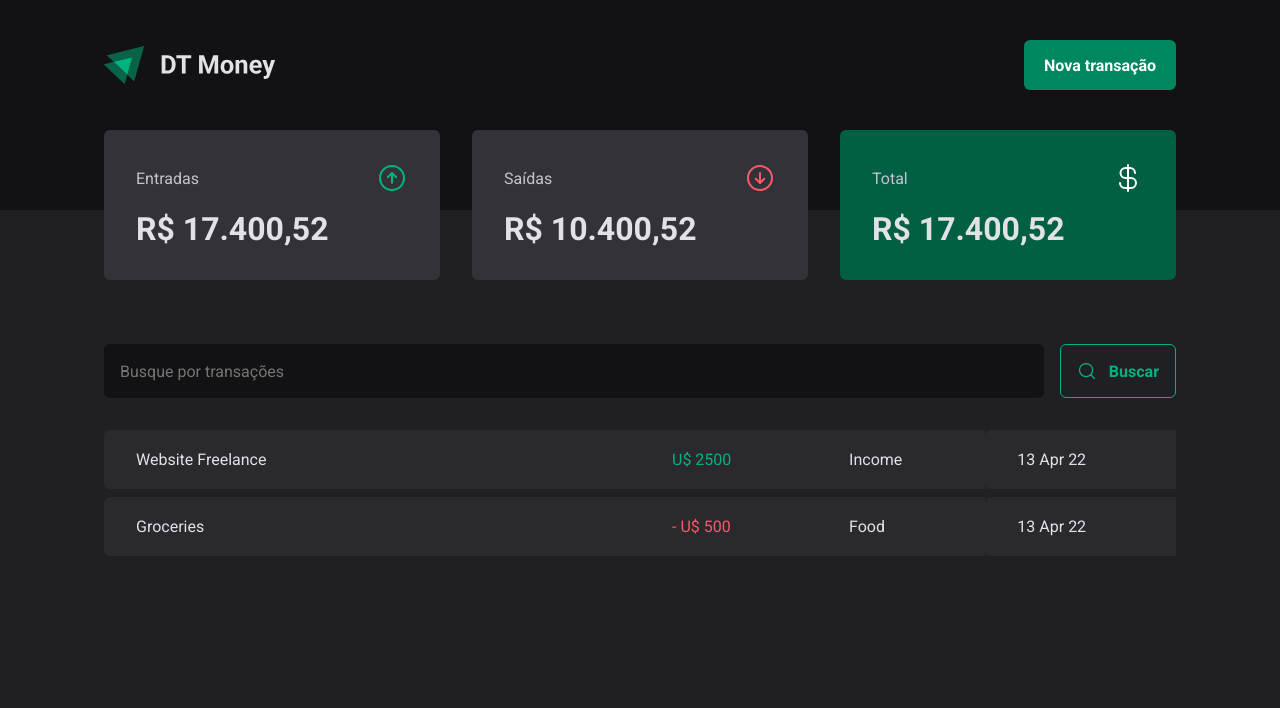
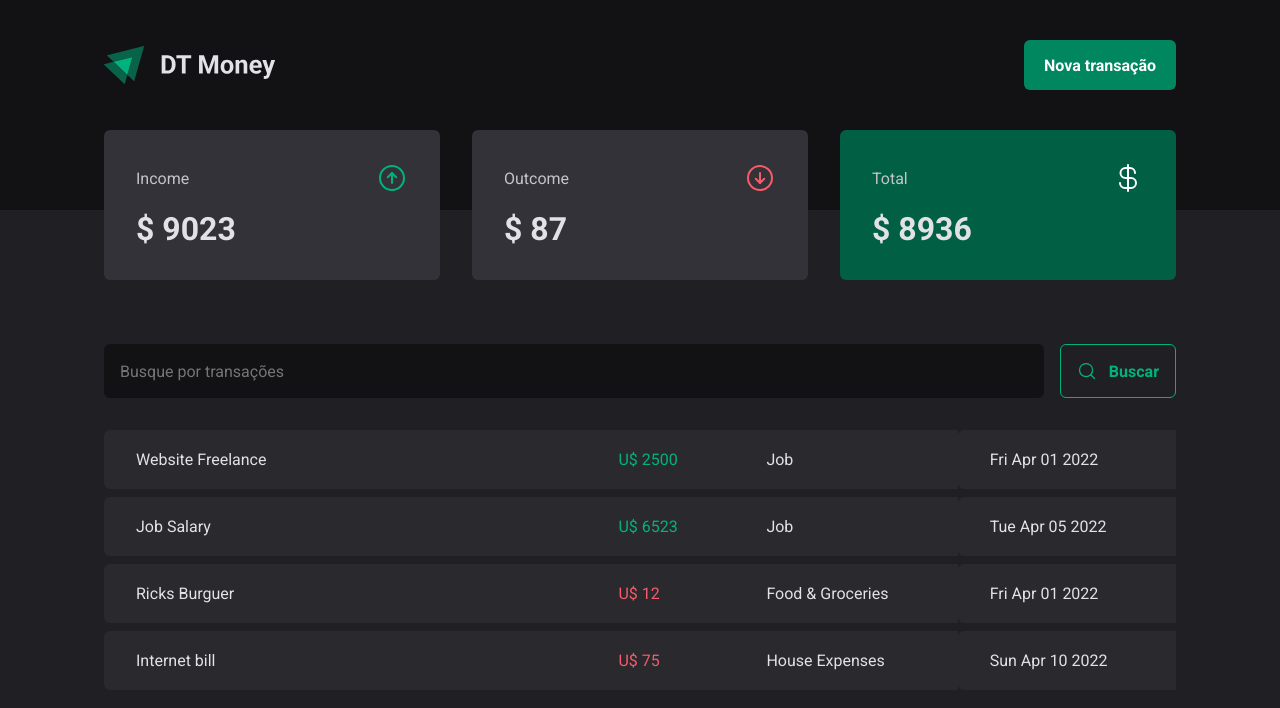
Before and after one commit to davidrock/dt-money, a React (Vite) app: page / in a window 1280 px wide. Shown: the top 708 px of the page. Built offline with nearby package versions, Linux system fonts and the light colour scheme; data requests are answered from the project's data file.

Commit message:
create TransactionContext and use it in Summary and Transactions

```diff
--- a/package.json
+++ b/package.json
@@ -5,6 +5,7 @@
   "type": "module",
   "scripts": {
     "dev": "vite",
+    "dev:server": "npx json-server server.json --no-cors -w -d 750",
     "build": "tsc && vite build",
     "lint": "eslint src --ext ts,tsx --report-unused-disable-directives --max-warnings 0",
     "preview": "vite preview"
@@ -26,6 +27,7 @@
     "eslint": "^8.38.0",
     "eslint-plugin-react-hooks": "^4.6.0",
     "eslint-plugin-react-refresh": "^0.3.4",
+    "json-server": "^0.17.3",
     "styled-components": "^5.3.10",
     "typescript": "^5.0.2",
     "vite": "^4.3.0"
--- /dev/null
+++ b/server.json
@@ -0,0 +1,36 @@
+{
+  "transactions": [
+    {
+      "id": 1,
+      "description": "Website Freelance",
+      "type": "income",
+      "category": "Job",
+      "price": 2500,
+      "createdAt": "2022-04-01T19:00:00.505Z"
+    },
+    {
+      "id": 1,
+      "description": "Job Salary",
+      "type": "income",
+      "category": "Job",
+      "price": 6523,
+      "createdAt": "2022-04-05T09:00:00.505Z"
+    },
+    {
+      "id": 1,
+      "description": "Ricks Burguer",
+      "type": "outcome",
+      "category": "Food & Groceries",
+      "price": 12,
+      "createdAt": "2022-04-01T18:00:00.505Z"
+    },
+    {
+      "id": 1,
+      "description": "Internet bill",
+      "type": "outcome",
+      "category": "House Expenses",
+      "price": 75,
+      "createdAt": "2022-04-10T18:00:00.505Z"
+    }
+  ]
+}
--- a/src/components/Summary/index.tsx
+++ b/src/components/Summary/index.tsx
@@ -1,23 +1,45 @@
 import { ArrowCircleDown, ArrowCircleUp, CurrencyDollar } from "phosphor-react";
 import { SummaryCard, SummaryContainer } from "./styles";
+import { TransactionsContext } from "../../contexts/TransactionsContext";
+import { useContext } from "react";
 
 export function Summary() {
+  const { transactions } = useContext(TransactionsContext);
+
+  const summary = transactions.reduce(
+    (acc, transaction) => {
+      if (transaction.type === "income") {
+        acc.income += transaction.price;
+        acc.total += transaction.price;
+      } else {
+        acc.outcome += transaction.price;
+        acc.total -= transaction.price;
+      }
+      return acc;
+    },
+    {
+      income: 0,
+      outcome: 0,
+      total: 0,
+    }
+  );
+
   return (
     <SummaryContainer>
       <SummaryCard>
         <header>
-          <span>Entradas</span>
+          <span>Income</span>
           <ArrowCircleUp size={32} color="#00b37e" />
         </header>
-        <strong>R$ 17.400,52</strong>
+        <strong>$ {summary.income}</strong>
       </SummaryCard>
 
       <SummaryCard>
         <header>
-          <span>Saídas</span>
+          <span>Outcome</span>
           <ArrowCircleDown size={32} color="#f75a68" />
         </header>
-        <strong>R$ 10.400,52</strong>
+        <strong>$ {summary.outcome}</strong>
       </SummaryCard>
 
       <SummaryCard variant="green">
@@ -25,7 +47,7 @@ export function Summary() {
           <span>Total</span>
           <CurrencyDollar size={32} color="#fff" />
         </header>
-        <strong>R$ 17.400,52</strong>
+        <strong>$ {summary.total}</strong>
       </SummaryCard>
     </SummaryContainer>
   );
--- /dev/null
+++ b/src/contexts/TransactionsContext.tsx
@@ -0,0 +1,38 @@
+import { ReactNode, createContext, useEffect, useState } from "react";
+
+interface TransactionContextType {
+  transactions: Transaction[];
+}
+
+interface Transaction {
+  id: number;
+  description: string;
+  type: "income" | "outcome";
+  price: number;
+  category: string;
+  createdAt: string;
+}
+
+export const TransactionsContext = createContext<TransactionContextType>(
+  {} as TransactionContextType
+);
+
+interface TransactionsProviderProps {
+  children: ReactNode;
+}
+
+export function TransactionsProvider({ children }: TransactionsProviderProps) {
+  const [transactions, setTransactions] = useState<Transaction[]>([]);
+
+  useEffect(() => {
+    fetch("http://localhost:3000/transactions")
+      .then((res) => res.json())
+      .then((data) => setTransactions(data));
+  }, []);
+
+  return (
+    <TransactionsContext.Provider value={{ transactions }}>
+      {children}
+    </TransactionsContext.Provider>
+  );
+}
--- a/src/pages/Transactions/index.tsx
+++ b/src/pages/Transactions/index.tsx
@@ -1,3 +1,4 @@
+import { useContext } from "react";
 import { Header } from "../../components/Header";
 import { Summary } from "../../components/Summary";
 import { SearchForm } from "./components/SearchForm";
@@ -6,8 +7,11 @@ import {
   TransacationsContainer,
   TransactionsTable,
 } from "./styles";
+import { TransactionsContext } from "../../contexts/TransactionsContext";
 
 export function Transactions() {
+  const { transactions } = useContext(TransactionsContext);
+
   return (
     <>
       <Header />
@@ -17,22 +21,20 @@ export function Transactions() {
         <SearchForm />
         <TransactionsTable>
           <tbody>
-            <tr>
-              <td width="50%">Website Freelance</td>
-              <td>
-                <PriceHighlight variant="income">U$ 2500</PriceHighlight>
-              </td>
-              <td>Income</td>
-              <td>13 Apr 22</td>
-            </tr>
-            <tr>
-              <td>Groceries</td>
-              <td>
-                <PriceHighlight variant="outcome">- U$ 500</PriceHighlight>
-              </td>
-              <td>Food</td>
-              <td>13 Apr 22</td>
-            </tr>
+            {transactions.map((t) => {
+              return (
+                <tr key={t.id}>
+                  <td width="45%">{t.description}</td>
+                  <td>
+                    <PriceHighlight variant={t.type}>
+                      U$ {t.price}
+                    </PriceHighlight>
+                  </td>
+                  <td>{t.category}</td>
+                  <td>{new Date(t.createdAt).toDateString()}</td>
+                </tr>
+              );
+            })}
           </tbody>
         </TransactionsTable>
       </TransacationsContainer>
```
Also changed, not shown: src/main.tsx (+5 -2 lines), 1 other file (tests, documents, lock files or other folders).
